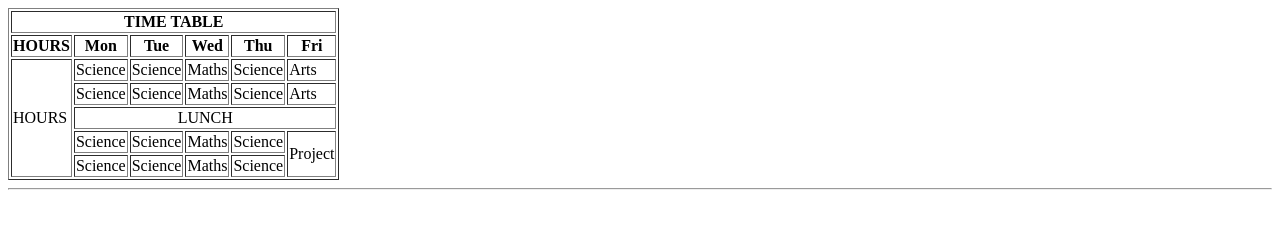
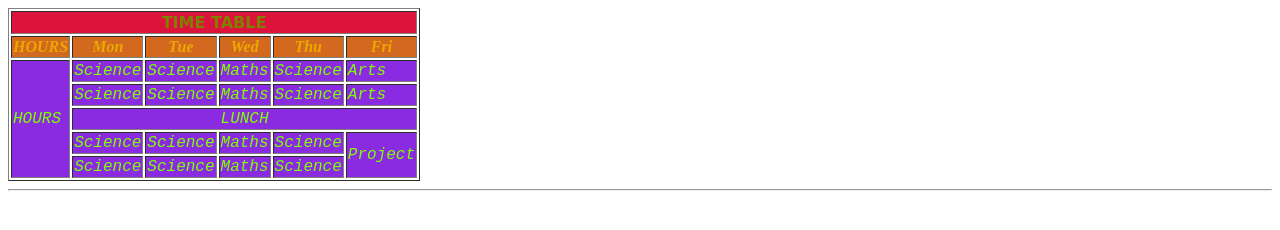
Before and after one commit to vishantrathi/Web-Devlopment, a plain HTML site: page industrial training/HTML/table1.html in a window 1280 px wide. Drawn offline with Linux system fonts and the light colour scheme.

Commit message:
refactor: Add id selectors and update CSS styles for HTML elements

```diff
--- a/industrial training/HTML/style.css
+++ b/industrial training/HTML/style.css
@@ -3,3 +3,12 @@ h3{
     color: brown;
     font-size: 50px;
 }
+#id1{
+    color: chartreuse;
+    font-family: 'Times New Roman', Times, serif;
+    font-size: 50px;
+    font-weight: 300px;
+    background-color: blueviolet;
+
+
+}
--- a/industrial training/HTML/table1.html
+++ b/industrial training/HTML/table1.html
@@ -4,22 +4,43 @@
     <meta charset="UTF-8">
     <meta name="viewport" content="width=<device-width>, initial-scale=1.0">
     <title>Document</title>
+    <style>
+        table{
+            color: olive;
+        }
+            #id1{
+                color: rgb(234, 168, 0);
+                background-color: chocolate;
+                font-style: italic;
+            }
+            #id2{
+                color:chartreuse ;
+                background-color: blueviolet;
+                font-family: 'Courier New', Courier, monospace;
+                font-style: italic;
+            }
+            #id3{
+                background-color: crimson;
+                font-family: cursive;
+            }
+        </style>
+
 </head>
 <body>
     <TABLE border="1px">
         <tr>
-            <TH colspan="6">TIME TABLE</TH>
+            <TH id="id3" colspan="6">TIME TABLE</TH>
         </tr>
-    <tr>
+    <tr id="id1">
 
-        <TH>HOURS</TH>
+        <TH >HOURS</TH>
         <th>Mon</th>
         <th>Tue</th>
         <th>Wed</th>
         <th>Thu</th>
         <th>Fri</th>
     </tr>
-    <tr>
+    <tr id="id2">
         <TD rowspan="5">HOURS</TD>
         <td>Science</td>
         <td>Science</td>
@@ -27,24 +48,24 @@
         <td>Science</td>
         <td>Arts</td>
     </tr>
-    <tr>
+    <tr id="id2">
         <td>Science</td>
         <td>Science</td>
         <td>Maths</td>
         <td>Science</td>
         <td>Arts</td>
     </tr>
-    <tr>
+    <tr id="id2">
         <td colspan="5" align="center">LUNCH</td>
     </tr>
-    <tr>
+    <tr id="id2">
         <td>Science</td>
         <td>Science</td>
         <td>Maths</td>
         <td>Science</td>
         <td rowspan="2">Project</td>
     </tr>
-    <tr>
+    <tr id="id2">
         <td>Science</td>
         <td>Science</td>
         <td>Maths</td>
```
Also changed, not shown: industrial training/HTML/index1.html (+1 -0 lines).
